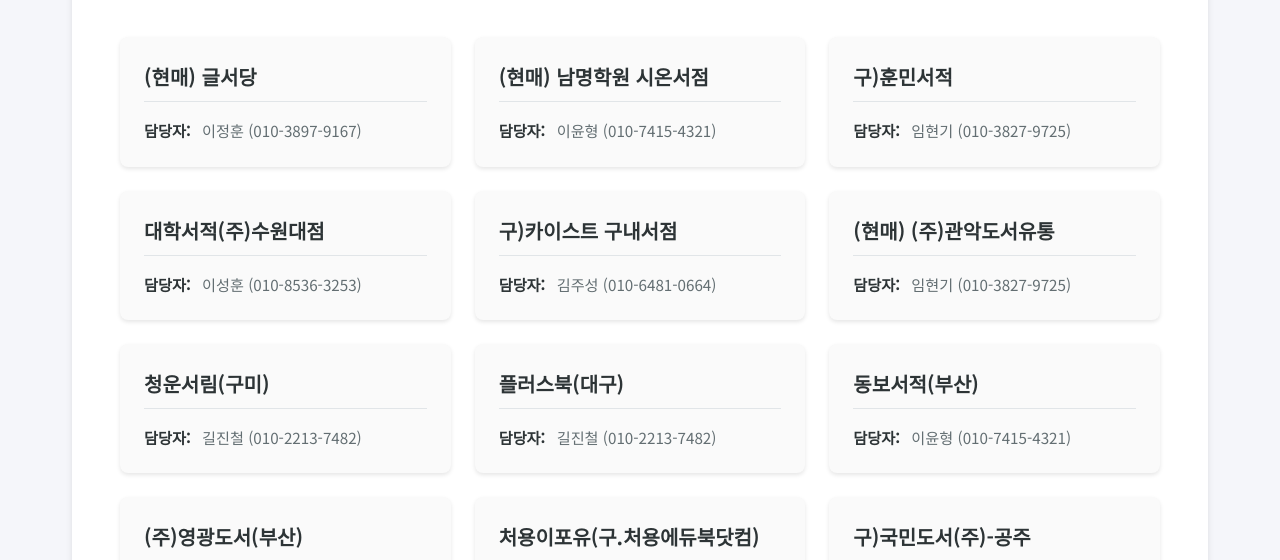
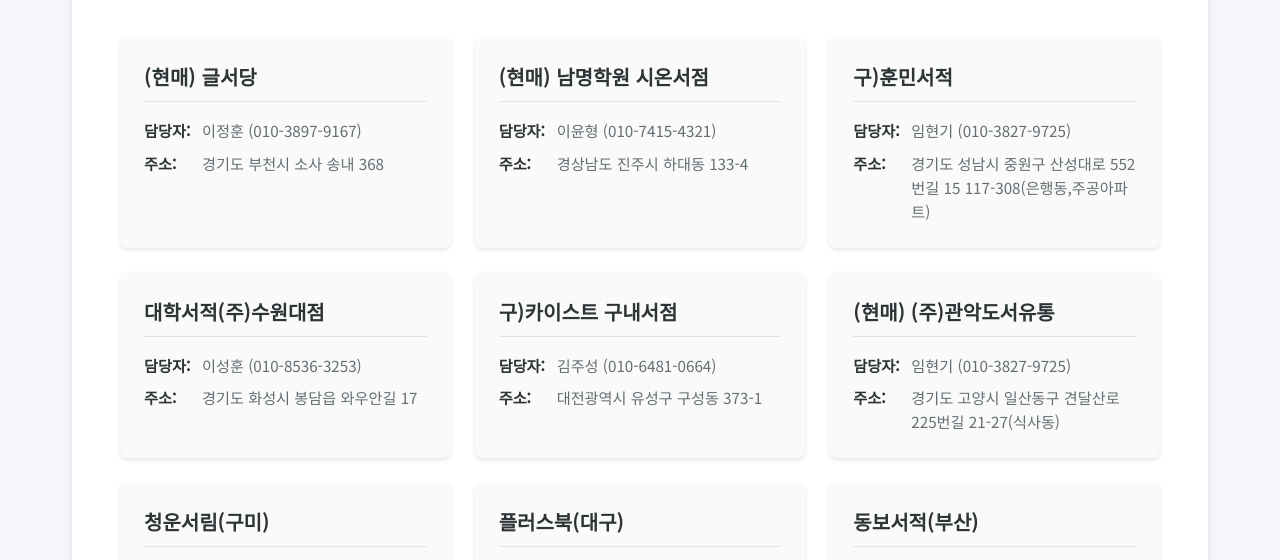
Before and after one commit to kxowls/find_sales, a website: page index.html in a window 1280 px wide. Both pictures are taken after a click on the button 877 px from the left and 204 px from the top of the page. Shown: the part 217-777 px from the top of the page. Drawn offline with Linux system fonts and the light colour scheme; no server answers.

Commit message:
UI 개선: 검색 결과 카드에 주소 정보 추가

```diff
--- a/script.js
+++ b/script.js
@@ -205,11 +205,18 @@
             let managerContact = managerContacts[managerName] || '';
             let managerDisplay = managerContact ? `${managerName} (${managerContact})` : managerName;
 
+            // 주소 정보 표시
+            const addressDisplay = item.address || '주소 정보 없음';
+
             companyItem.innerHTML = `
                 <h3>${nameHighlighted}</h3>
                 <div class="company-info-simple">
                     <span class="info-label">담당자:</span>
                     <span class="info-value">${highlightText(managerDisplay, currentSearchTerm)}</span>
+                </div>
+                <div class="company-info-simple">
+                    <span class="info-label">주소:</span>
+                    <span class="info-value">${highlightText(addressDisplay, currentSearchTerm)}</span>
                 </div>
             `;
             companyItem.addEventListener('click', () => showDetails(item));
--- a/styles.css
+++ b/styles.css
@@ -89,7 +89,8 @@
     height: 18px;
 }
 
-.results-section, .detail-section {
+.results-section,
+.detail-section {
     margin-top: 2rem;
     background: white;
     border-radius: 12px;
@@ -97,7 +98,8 @@
     padding: 2rem;
 }
 
-.results-header, .detail-header {
+.results-header,
+.detail-header {
     display: flex;
     justify-content: space-between;
     align-items: center;
@@ -186,7 +188,8 @@
     color: #2d3436;
 }
 
-#back-to-search, #back-to-results {
+#back-to-search,
+#back-to-results {
     display: flex;
     align-items: center;
     gap: 0.5rem;
@@ -199,7 +202,8 @@
     transition: all 0.3s;
 }
 
-#back-to-search:hover, #back-to-results:hover {
+#back-to-search:hover,
+#back-to-results:hover {
     background: #74b9ff;
     color: white;
 }
@@ -230,13 +234,15 @@
         grid-template-columns: 1fr;
     }
 
-    .results-header, .detail-header {
+    .results-header,
+    .detail-header {
         flex-direction: column;
         gap: 1rem;
         align-items: flex-start;
     }
 
-    #back-to-search, #back-to-results {
+    #back-to-search,
+    #back-to-results {
         width: 100%;
         justify-content: center;
     }
@@ -273,7 +279,10 @@
 
 /* 더 작은 모바일 화면 대응 */
 @media (max-width: 480px) {
-    .search-section, .results-section, .detail-section {
+
+    .search-section,
+    .results-section,
+    .detail-section {
         padding: 1rem;
     }
 
@@ -349,10 +358,15 @@
 
 .company-info-simple {
     display: flex;
-    align-items: center;
+    align-items: flex-start;
     gap: 8px;
     font-size: 0.95rem;
     color: #636e72;
+    margin-bottom: 0.5rem;
+}
+
+.company-info-simple:last-child {
+    margin-bottom: 0;
 }
 
 .info-label {
```
